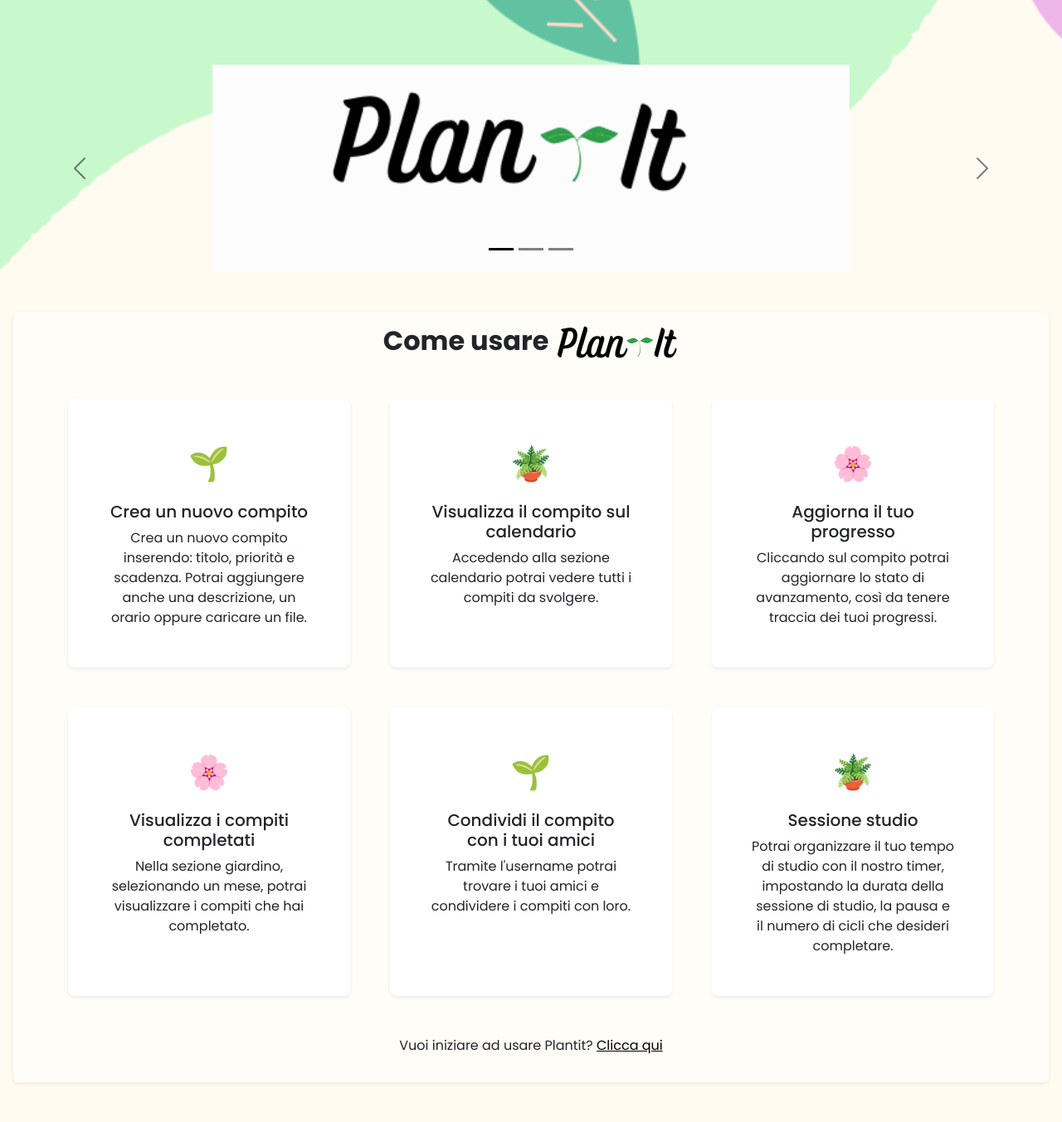
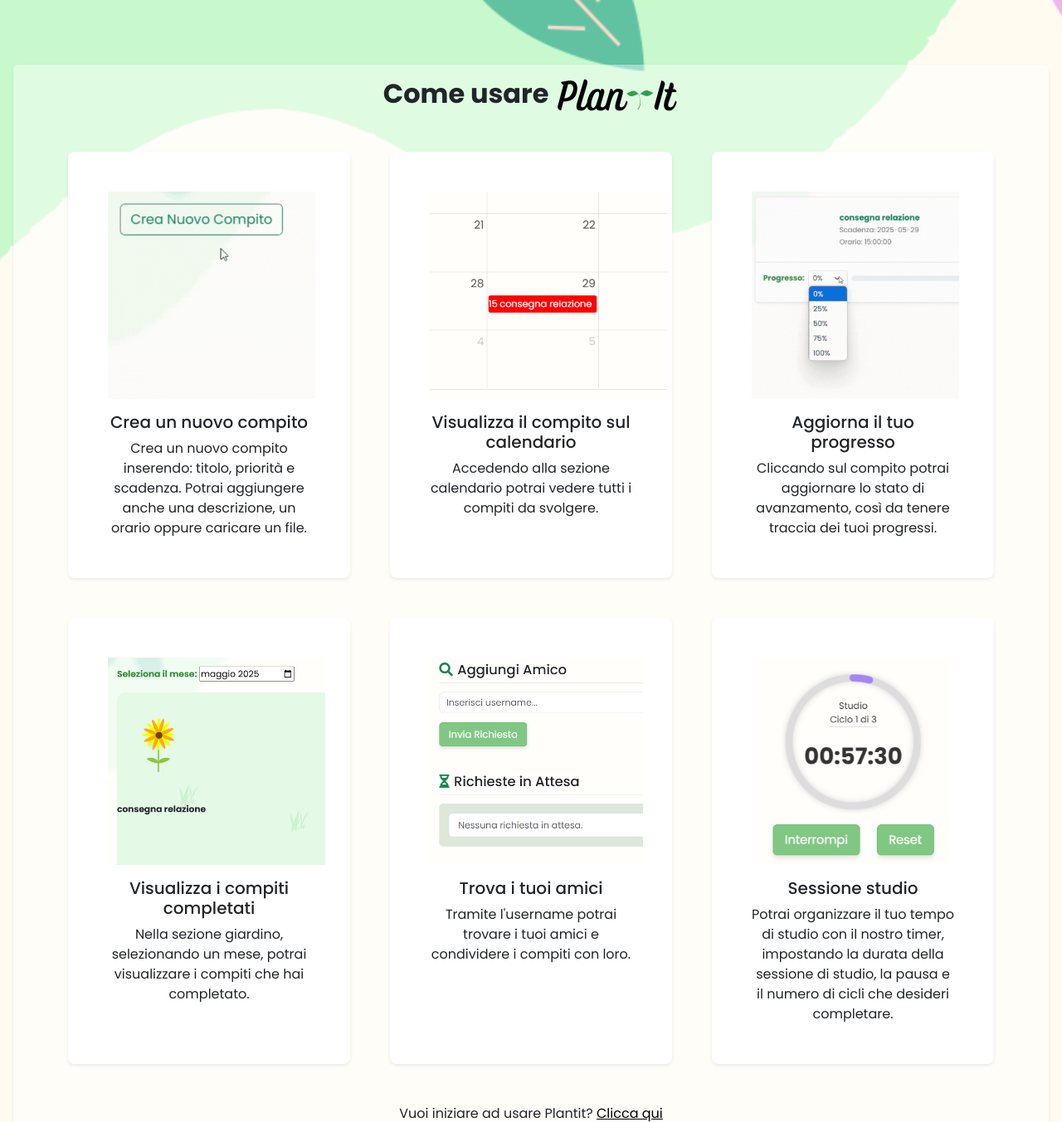
Before and after one commit to claudiagiuseppini/Plan-t-It, a PHP site: page /home/come_funziona.html in a window 1280 px wide. Shown: the part 60-1413 px from the top of the page at 83% size. Run offline with PHP 8.4, Linux system fonts and the light colour scheme.

Commit message:
immagini pagina come funziona

```diff
--- a/home/come_funziona.html
+++ b/home/come_funziona.html
@@ -55,7 +55,7 @@
 </header>
 
 
-  <!--data-bs-ride="carousel": per far scorrere le immagini senza click-->
+<!-- data-bs-ride="carousel": per far scorrere le immagini senza click
   <div class= "container-carousel my-5">
     <div id="carouselExampleIndicators" class="carousel slide" data-bs-ride="carousel" data-bs-theme="dark">
       <div class="carousel-indicators">
@@ -64,11 +64,9 @@
         <button type="button" data-bs-target="#carouselExampleIndicators" data-bs-slide-to="2" aria-label="Slide 3"></button>
       </div>
 
-
-      <!--IMMAGINI DA MODIFICARE-->
       <div class="carousel-inner">
         <div class="carousel-item active">
-          <img src="../assets/prova.png"  class="d-block mx-auto" style="height: 250px; width: 60%; object-fit: cover;">
+          <img src="../assets/come_funziona/schermata.png"  class="d-block mx-auto" style="height: 500px; width: 60%; object-fit: cover;">
         </div>
         <div class="carousel-item">
           <img src="../assets/logo plantit.png" class="d-block mx-auto" style="height: 250px; width: 60%; object-fit: cover;">
@@ -87,7 +85,7 @@
       </button>
     </div>
   </div>
-
+-->
 
 <!-- py5: classe bootstrap per un ampio padding verticale (top e bottom)-->
 <section class=" bg-white py-3 mt-5 mx-3 mb-5 bg-opacity rounded shadow-sm bg-opacity" id="come-usare-plantit">
@@ -101,7 +99,9 @@
       <div class="col-md-4">
         <div class="card h-100 text-center p-5 rounded-3 border-0 shadow-sm card-green">
           <!-- fs: 1 è il font size-->
-          <div class="plant-emoji fs-1 mb-3">🌱</div>
+           <div class="img fs-1 mb-3">
+            <img src="../assets/come_funziona/compito.gif" class="site_img">
+          </div>
           <h5 class= "card-title">Crea un nuovo compito</h5>
           <p class="card-text">Crea un nuovo compito inserendo: titolo, priorità e scadenza. Potrai aggiungere anche una descrizione, un orario oppure caricare un file. </p>
         </div>
@@ -110,7 +110,9 @@
       <!-- col-md-4: ogni colonna prende 4/12 dello spazio, quindi ci saranno 3 colonne per riga. Da mobile invece verranno visualizzate una sopra l'altra-->
       <div class="col-md-4">
         <div class="card h-100 text-center p-5 rounded-3 border-0 shadow-sm card-green">
-          <div class="plant-emoji fs-1 mb-3">🪴</div>
+           <div class="img fs-1 mb-3">
+            <img src="../assets/come_funziona/calendario.png" class="site_img">
+          </div>
           <h5 class="card-title">Visualizza il compito sul calendario</h5>
           <p class="card-text">Accedendo alla sezione calendario potrai vedere tutti i compiti da svolgere.</p>
         </div>
@@ -118,7 +120,9 @@
 
       <div class="col-md-4">
         <div class="card h-100 text-center p-5 rounded-3 border-0 shadow-sm card-green">
-          <div class="plant-emoji fs-1 mb-3">🌸</div>
+           <div class="img fs-1 mb-3">
+            <img src="../assets/come_funziona/progresso.gif" class="site_img">
+          </div>
           <h5 class="card-title">Aggiorna il tuo progresso</h5>
           <p class="card-text"> Cliccando sul compito potrai aggiornare lo stato di avanzamento, così da tenere traccia dei tuoi progressi.</p>
         </div>
@@ -126,7 +130,9 @@
 
       <div class="col-md-4">
         <div class="card h-100 text-center p-5 rounded-3 border-0 shadow-sm card-green">
-          <div class="plant-emoji fs-1 mb-3">🌸</div>
+             <div class="img fs-1 mb-3">
+            <img src="../assets/come_funziona/giardino.png" class="site_img">
+          </div>
           <h5 class="card-title">Visualizza i compiti completati</h5>
           <p class="card-text"> Nella sezione giardino, selezionando un mese, potrai visualizzare i compiti che hai completato.</p>
         </div>
@@ -136,8 +142,10 @@
       <div class="col-md-4">
         <div class="card h-100 text-center p-5 rounded-3 border-0 shadow-sm card-green">
           <!-- fs: 1 è il font size-->
-          <div class="plant-emoji fs-1 mb-3">🌱</div>
-          <h5 class= "card-title">Condividi il compito con i tuoi amici</h5>
+          <div class="img fs-1 mb-3">
+            <img src="../assets/come_funziona/amici.png" class="site_img">
+          </div>
+          <h5 class= "card-title">Trova i tuoi amici</h5>
           <p class="card-text"> Tramite l'username potrai trovare i tuoi amici e condividere i compiti con loro.</p>
         </div>
       </div>
@@ -145,7 +153,9 @@
       <!-- col-md-4: ogni colonna prende 4/12 dello spazio, quindi ci saranno 3 colonne per riga. Da mobile invece verranno visualizzate una sopra l'altra-->
       <div class="col-md-4">
         <div class="card h-100 text-center p-5 rounded-3 border-0 shadow-sm card-green">
-          <div class="plant-emoji fs-1 mb-3">🪴</div>
+          <div class="img fs-1 mb-3">
+            <img src="../assets/come_funziona/sessione_studio.png" class="site_img">
+          </div>
           <h5 class="card-title">Sessione studio</h5>
           <p class="card-text">Potrai organizzare il tuo tempo di studio con il nostro timer, impostando la durata della sessione di studio, la pausa e il numero di cicli che desideri completare.</p>
         </div>
--- a/home/css/come_funziona_style.css
+++ b/home/css/come_funziona_style.css
@@ -50,6 +50,10 @@
         background-color: rgba(255, 255, 255, 0.42) !important;
     }
 
+    .site_img{
+        height: 250px;
+        width: auto;
+    }
 
     .container-accordion{
         padding-top: 90px;
--- a/index.html
+++ b/index.html
@@ -156,7 +156,7 @@
  </div>
 
    <div class="text-center">
-    <h1 class="display-5 fw-bold mb-3">Benvenuto su <img src="../assets/logo_bianco-removebg-preview.png" height="50"> </h1>
+    <h1 class="display-5 fw-bold mb-3">Benvenuto su <img src="../assets/logo_bianco-removebg-preview.png" height="45"> </h1>
     <p class="lead mb-4">Organizza i tuoi obiettivi, fai crescere la tua pianta e resta motivato ogni giorno!</p>
     <a href="home/login.html" class="btn btn-success btn-lg">
       Inizia Ora
```
Also changed, not shown: assets/come_funziona/amici.png (added), assets/come_funziona/calendario.png (added), assets/come_funziona/compito.gif (added), assets/come_funziona/giardino.png (added), assets/come_funziona/progresso.gif (added), assets/come_funziona/schermata.png (added), assets/come_funziona/sessione_studio.png (added).
